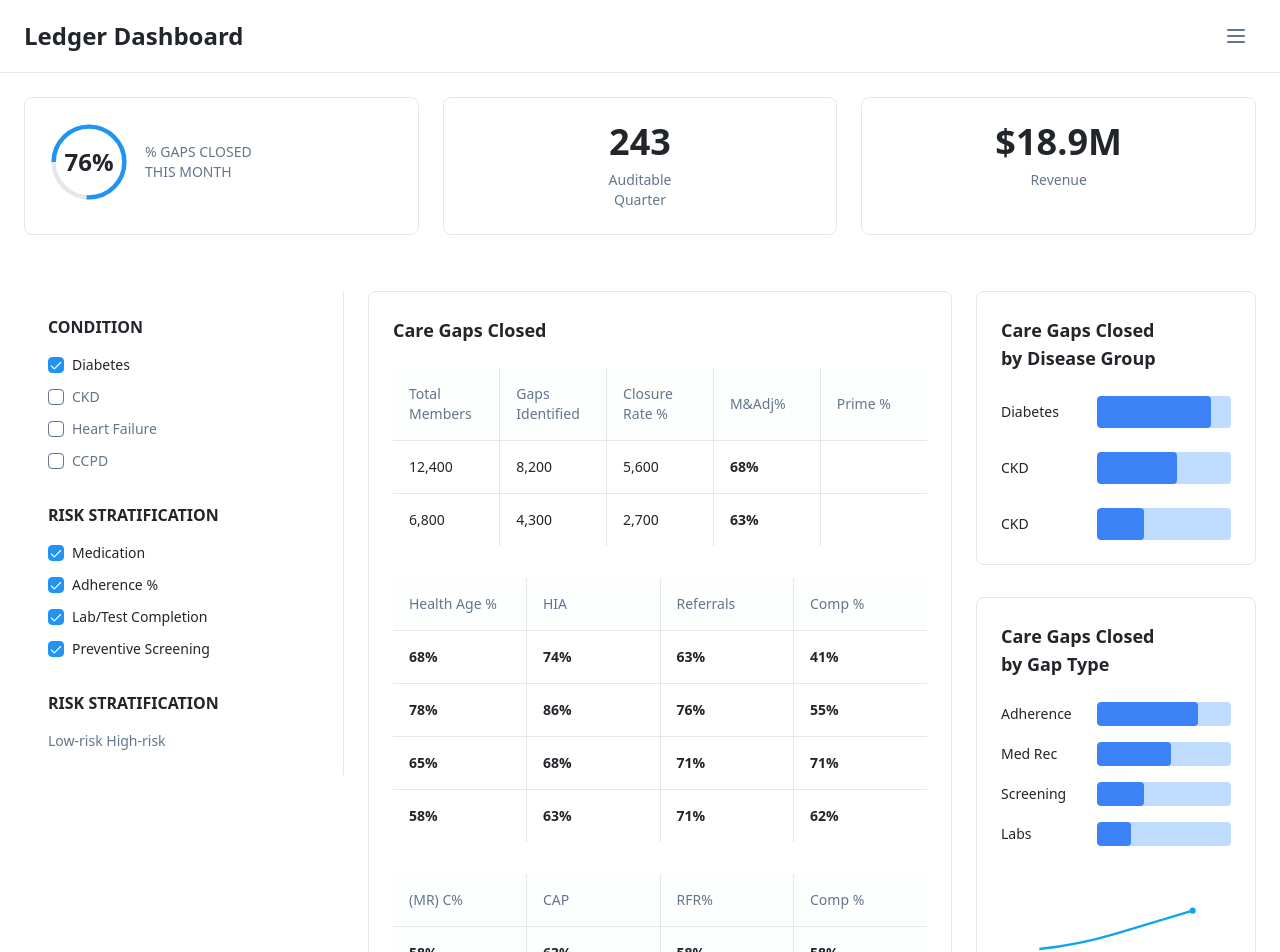
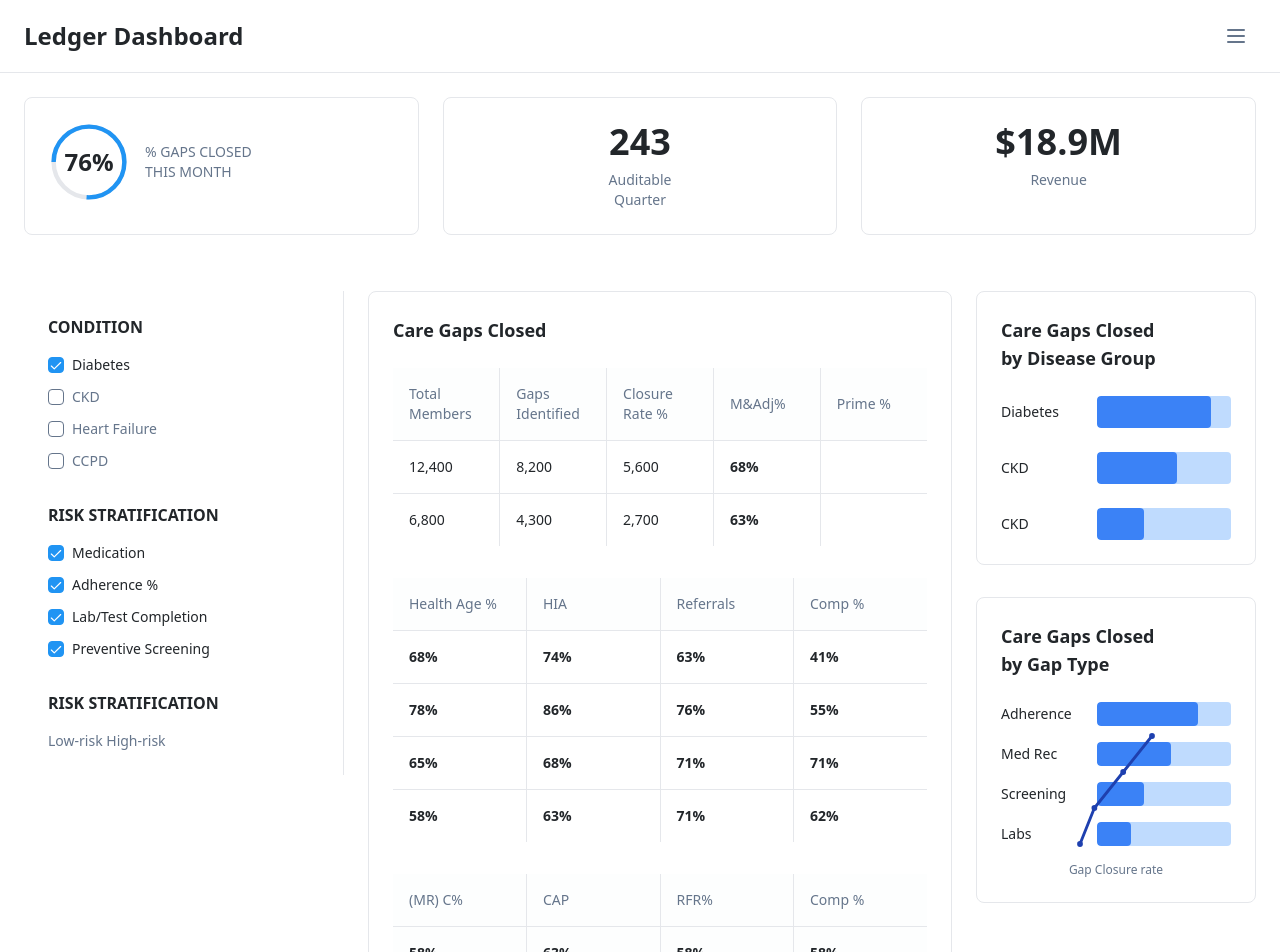
Before and after one commit to andrii913/mirror-app-board, a React (Vite) app: page / in a window 1280 px wide. Shown: the top 952 px of the page. Built offline with nearby package versions, Linux system fonts and the light colour scheme; the HTML template or start-up script is replaced by a standard one.

Commit message:
Refactor chart display

```diff
--- a/src/components/ChartSection.tsx
+++ b/src/components/ChartSection.tsx
@@ -41,7 +41,7 @@ export const ChartSection = () => {
           Care Gaps Closed<br />by Gap Type
         </h3>
 
-        <div className="space-y-4">
+        <div className="space-y-4 relative">
           {gapTypeData.map((item, index) => (
             <div key={index} className="flex items-center space-x-4">
               <span className="text-sm font-medium text-foreground w-20 text-left">{item.name}</span>
@@ -54,25 +54,26 @@ export const ChartSection = () => {
             </div>
           ))}
 
-          {/* Line chart overlaid in the same area */}
-          <div className="relative mt-6 h-32">
+          {/* Line chart overlaid on status bars */}
           <svg
-              className="absolute inset-0 w-full h-full"
-              viewBox="0 0 300 120"
+            className="absolute inset-0 w-full h-full pointer-events-none"
+            viewBox="0 0 100 100"
             fill="none"
           >
-              {/* Curved trending line */}
+            {/* Line connecting the end points of each status bar */}
             <path
-                d="M50 90 Q100 85 150 70 Q200 55 250 40"
-                stroke="#0ea5e9"
-                strokeWidth="3"
+              d="M 75 12.5 L 55 37.5 L 35 62.5 L 25 87.5"
+              stroke="#1e40af"
+              strokeWidth="2"
               fill="none"
               className="transition-all duration-1000 ease-out animate-fade-in"
             />
-              {/* End point circle */}
-              <circle cx="250" cy="40" r="4" fill="#0ea5e9" className="animate-scale-in" />
+            {/* Points at each bar end */}
+            <circle cx="75" cy="12.5" r="2" fill="#1e40af" className="animate-scale-in" />
+            <circle cx="55" cy="37.5" r="2" fill="#1e40af" className="animate-scale-in" />
+            <circle cx="35" cy="62.5" r="2" fill="#1e40af" className="animate-scale-in" />
+            <circle cx="25" cy="87.5" r="2" fill="#1e40af" className="animate-scale-in" />
           </svg>
-          </div>
         </div>
 
         {/* Gap Closure rate label */}
```
Lines whose indentation alone changed are shown as unchanged.
